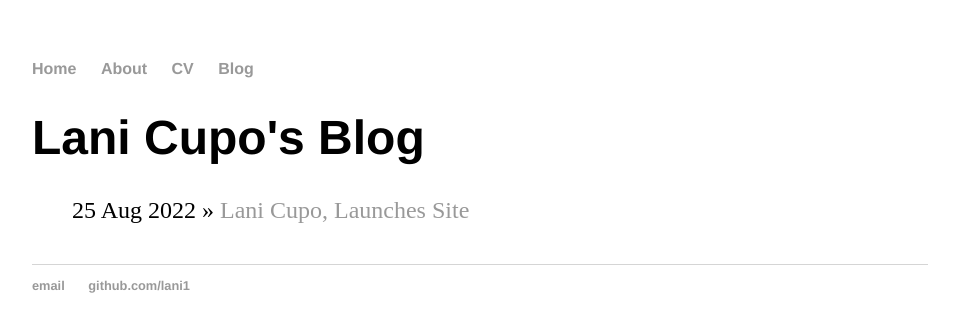
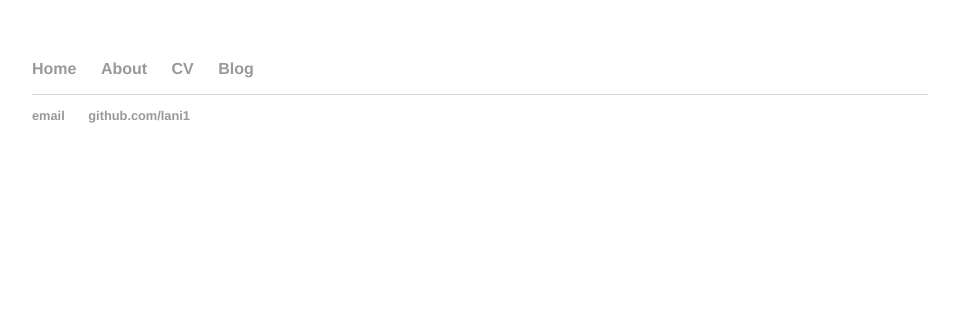
Before and after one commit to lani1/lani1.github.io, a Jekyll site: the page built from about/index.html, in a window 1280 px wide. Shown: the top 332 px of the page, without its empty margins (160-1119 px from the left). Built offline with Jekyll 4.4.1, drawn with Linux system fonts in a browser that asks for light colours.

Commit message:
Update index.html

```diff
--- a/about/index.html
+++ b/about/index.html
@@ -1,11 +1,4 @@
 ---
 layout: default
-title: Lani Cupo's Blog
+title: LAbout me!
 ---
-	<h1>{{ page.title }}</h1>
-	<ul class="posts">
-
-	  {% for post in site.posts %}
-	    <li><span>{{ post.date | date_to_string }}</span> » <a href="{{ post.url }}" title="{{ post.title }}">{{ post.title }}</a></li>
-	  {% endfor %}
-	</ul>
```
